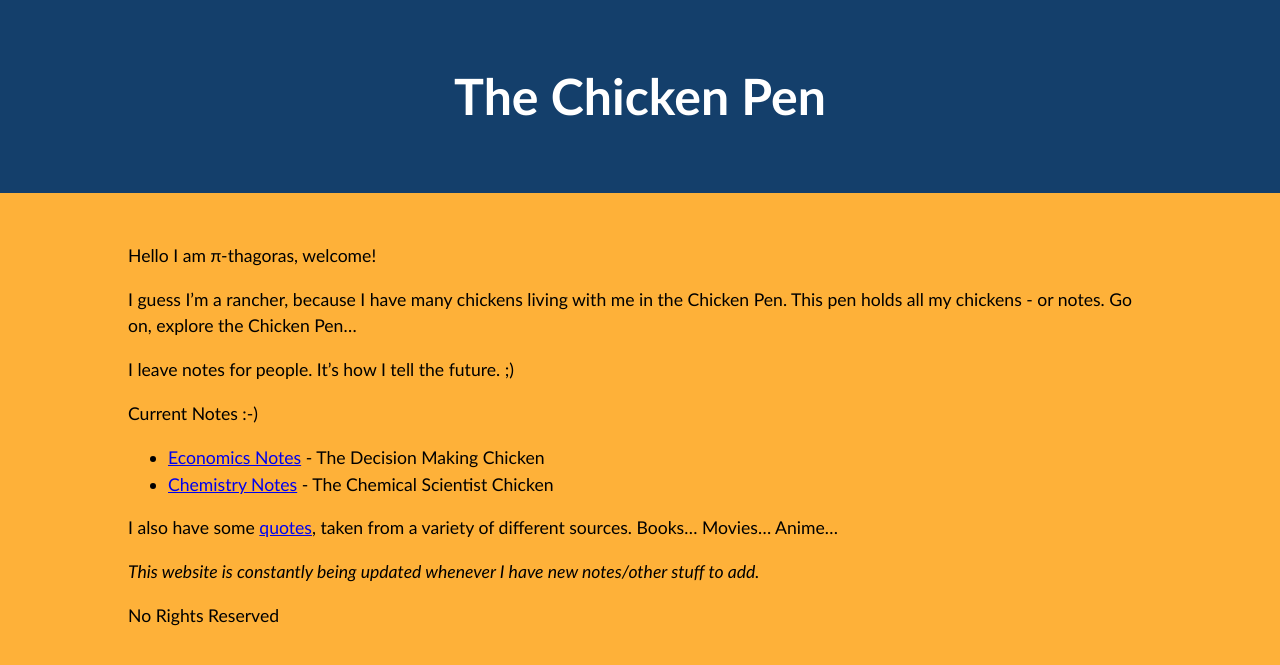
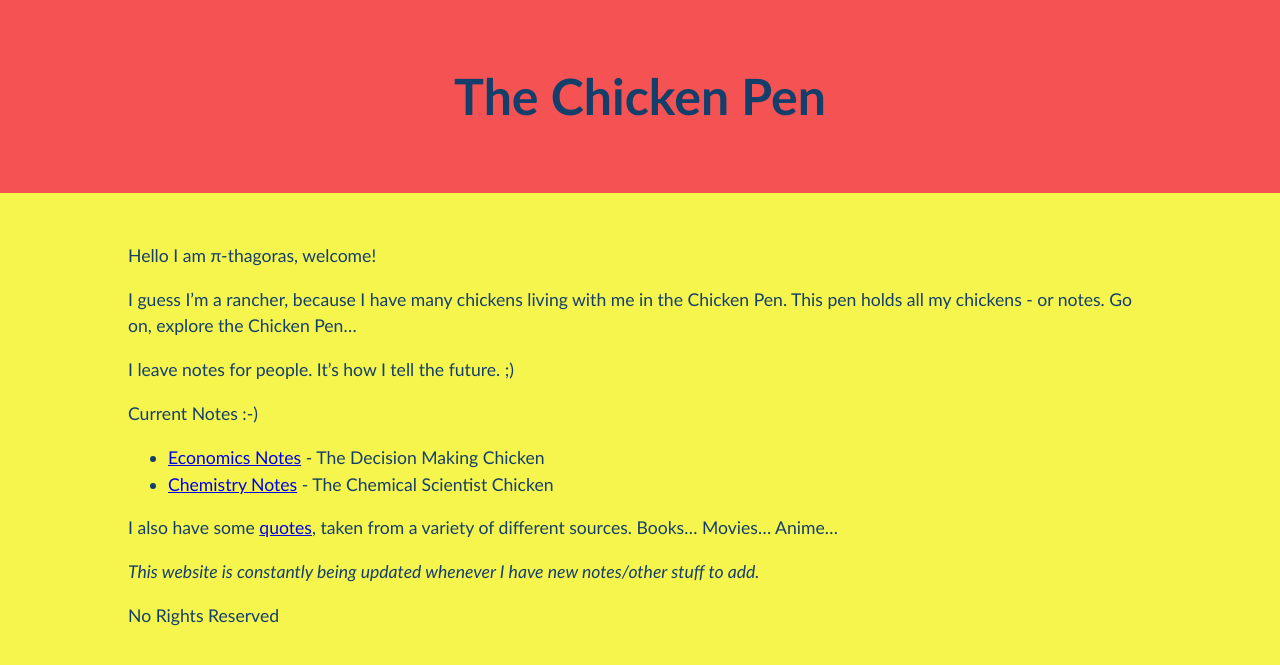
Before and after one commit to Pi-thagoras/the-chicken-pen, a Jekyll site: the page built from index.md, in a window 1280 px wide. Shown: the top 665 px of the page. Built offline with Jekyll 4.4.1, drawn with Linux system fonts in a browser that asks for light colours.

Commit message:
vault backup: 2023-04-11 09:25:03

```diff
--- a/assets/css/styles.css
+++ b/assets/css/styles.css
@@ -4,15 +4,15 @@ body {
   font-family: 'Gill Sans', 'Gill Sans MT', Calibri, 'Trebuchet MS', sans-serif;
   font-size: 16px;
   line-height: 1.5;
-  color: #000000;
-  background-color: #FEB139;
+  color: #143F6B;
+  background-color: #F6F54D;
 }
 
 .page-header {
   text-align: center;
   padding: 2%;
-  background-color: #143F6B;
-  color: rgb(255, 255, 255);
+  background-color: #F55353;
+  color: #143F6B;
 }
 
 h1 {
```
